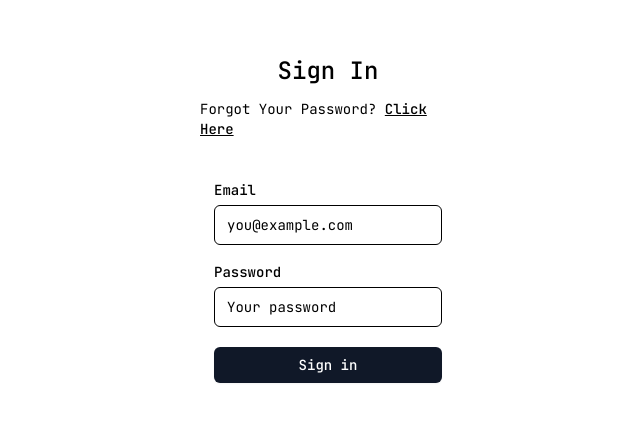
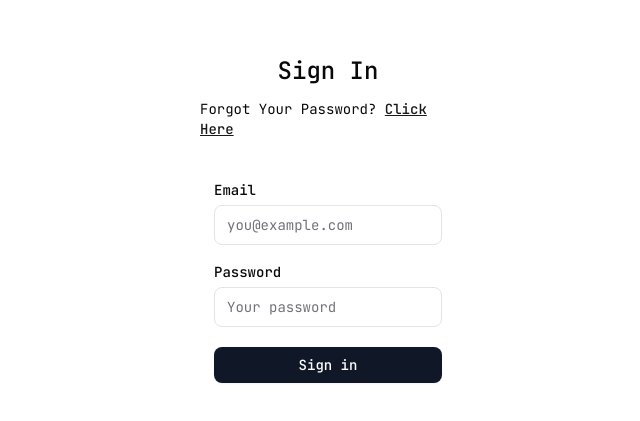
Before and after one commit to wagnerjw/iteration_zero, a Next.js app: page /login in a window 1280 px wide. Shown: the part 177-598 px from the top of the page, without its empty margins (312-952 px from the left). Built offline with nearby package versions, Linux system fonts and the light colour scheme.

Commit message:
cloned project

```diff
--- a/src/app/globals.css
+++ b/src/app/globals.css
@@ -110,3 +110,74 @@
     @apply bg-background text-foreground;
   }
 }
+
+:root {
+  --background: oklch(1 0 0);
+  --foreground: oklch(0.141 0.005 285.823);
+  --card: oklch(1 0 0);
+  --card-foreground: oklch(0.141 0.005 285.823);
+  --popover: oklch(1 0 0);
+  --popover-foreground: oklch(0.141 0.005 285.823);
+  --primary: oklch(0.21 0.006 285.885);
+  --primary-foreground: oklch(0.985 0 0);
+  --secondary: oklch(0.967 0.001 286.375);
+  --secondary-foreground: oklch(0.21 0.006 285.885);
+  --muted: oklch(0.967 0.001 286.375);
+  --muted-foreground: oklch(0.552 0.016 285.938);
+  --accent: oklch(0.967 0.001 286.375);
+  --accent-foreground: oklch(0.21 0.006 285.885);
+  --destructive: oklch(0.577 0.245 27.325);
+  --destructive-foreground: oklch(0.577 0.245 27.325);
+  --border: oklch(0.92 0.004 286.32);
+  --input: oklch(0.92 0.004 286.32);
+  --ring: oklch(0.705 0.015 286.067);
+  --chart-1: oklch(0.646 0.222 41.116);
+  --chart-2: oklch(0.6 0.118 184.704);
+  --chart-3: oklch(0.398 0.07 227.392);
+  --chart-4: oklch(0.828 0.189 84.429);
+  --chart-5: oklch(0.769 0.188 70.08);
+  --radius: 0.625rem;
+  --sidebar: oklch(0.985 0 0);
+  --sidebar-foreground: oklch(0.141 0.005 285.823);
+  --sidebar-primary: oklch(0.21 0.006 285.885);
+  --sidebar-primary-foreground: oklch(0.985 0 0);
+  --sidebar-accent: oklch(0.967 0.001 286.375);
+  --sidebar-accent-foreground: oklch(0.21 0.006 285.885);
+  --sidebar-border: oklch(0.92 0.004 286.32);
+  --sidebar-ring: oklch(0.705 0.015 286.067);
+}
+
+.dark {
+  --background: oklch(0.141 0.005 285.823);
+  --foreground: oklch(0.985 0 0);
+  --card: oklch(0.141 0.005 285.823);
+  --card-foreground: oklch(0.985 0 0);
+  --popover: oklch(0.141 0.005 285.823);
+  --popover-foreground: oklch(0.985 0 0);
+  --primary: oklch(0.985 0 0);
+  --primary-foreground: oklch(0.21 0.006 285.885);
+  --secondary: oklch(0.274 0.006 286.033);
+  --secondary-foreground: oklch(0.985 0 0);
+  --muted: oklch(0.274 0.006 286.033);
+  --muted-foreground: oklch(0.705 0.015 286.067);
+  --accent: oklch(0.274 0.006 286.033);
+  --accent-foreground: oklch(0.985 0 0);
+  --destructive: oklch(0.396 0.141 25.723);
+  --destructive-foreground: oklch(0.637 0.237 25.331);
+  --border: oklch(0.274 0.006 286.033);
+  --input: oklch(0.274 0.006 286.033);
+  --ring: oklch(0.442 0.017 285.786);
+  --chart-1: oklch(0.488 0.243 264.376);
+  --chart-2: oklch(0.696 0.17 162.48);
+  --chart-3: oklch(0.769 0.188 70.08);
+  --chart-4: oklch(0.627 0.265 303.9);
+  --chart-5: oklch(0.645 0.246 16.439);
+  --sidebar: oklch(0.21 0.006 285.885);
+  --sidebar-foreground: oklch(0.985 0 0);
+  --sidebar-primary: oklch(0.488 0.243 264.376);
+  --sidebar-primary-foreground: oklch(0.985 0 0);
+  --sidebar-accent: oklch(0.274 0.006 286.033);
+  --sidebar-accent-foreground: oklch(0.985 0 0);
+  --sidebar-border: oklch(0.274 0.006 286.033);
+  --sidebar-ring: oklch(0.442 0.017 285.786);
+}
```
Also changed, not shown: src/lib/utils.ts (+4 -3 lines), components.json.
